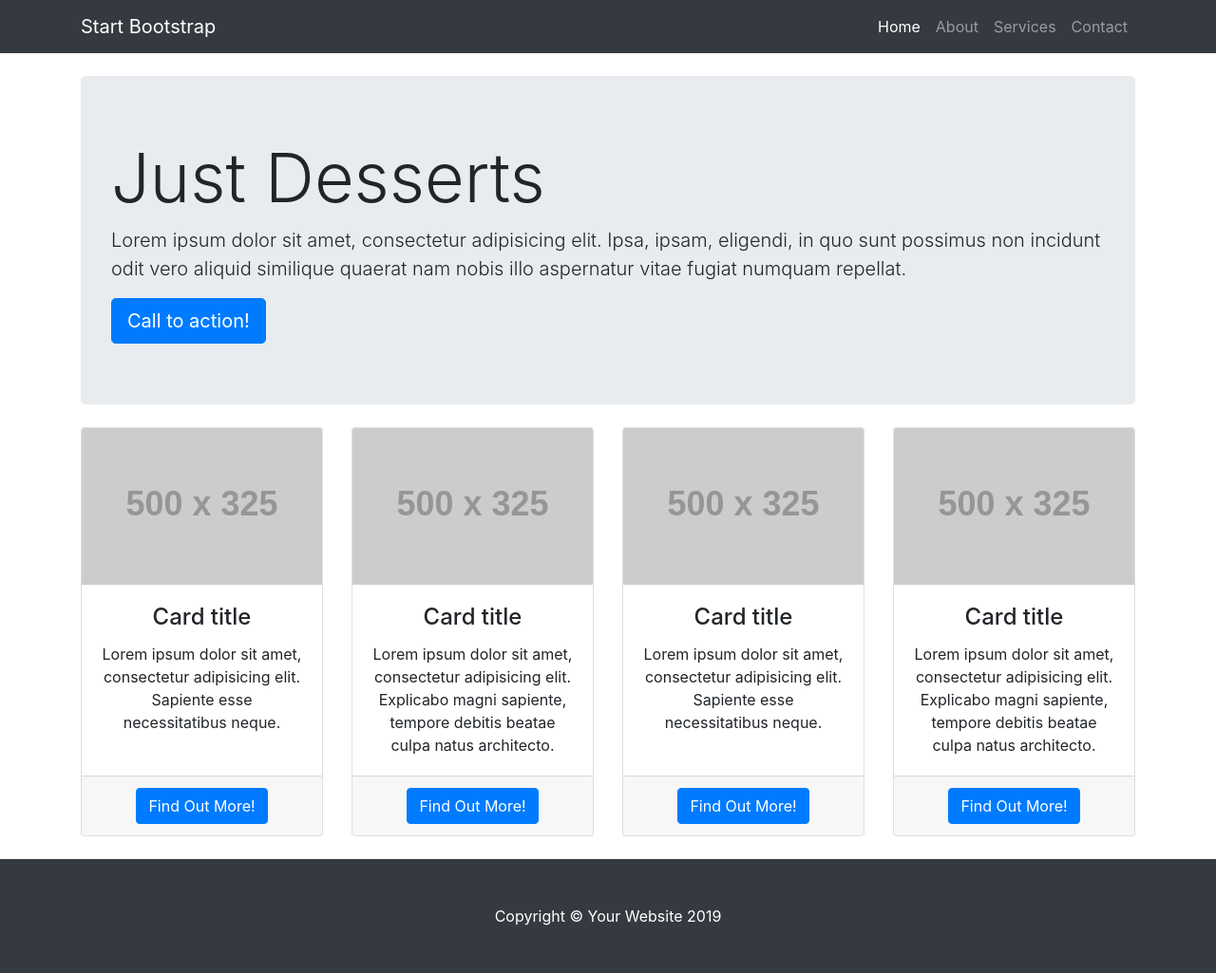
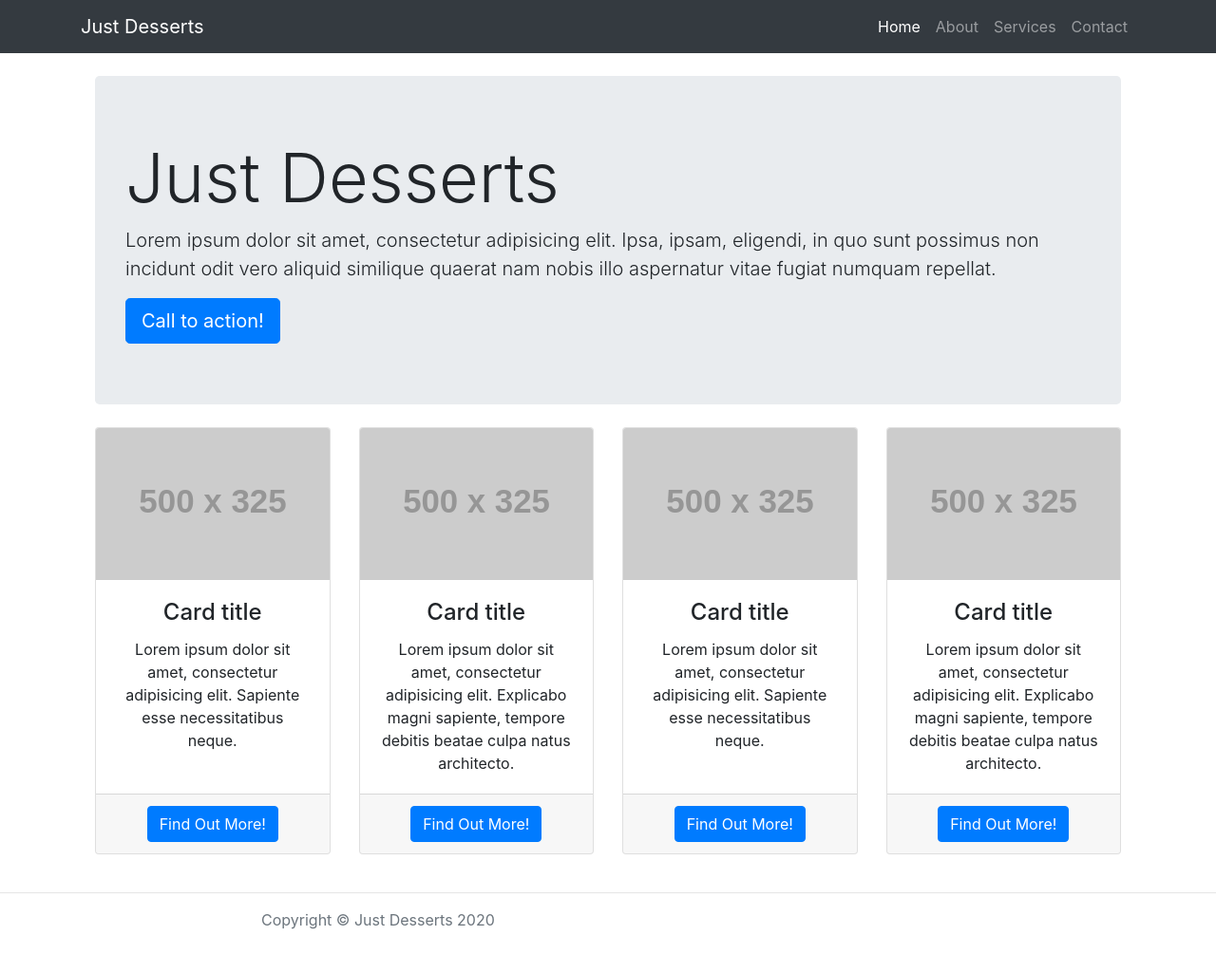
Before and after one commit to pmadden90/ci-milestone3-recipewebsite, a Python web app: template templates/index.html in a window 1280 px wide. Shown: the whole page at 95% size. After the commit the page ends 979 px from the top, so only its background shows below. Run offline with Jinja, Linux system fonts and the light colour scheme; the template is opened without the code that fills it, so the values that code supplies are empty; grey boxes labelled with a size stand in for pictures from a placeholder-image service; some libraries are stand-ins or nearby versions.

Commit message:
Beginning to edit homepage

```diff
--- /dev/null
+++ b/templates/base.html
@@ -0,0 +1,105 @@
+<!DOCTYPE html>
+<html lang="en">
+
+<head>
+
+	<meta charset="utf-8">
+	<meta name="viewport" content="width=device-width, initial-scale=1, shrink-to-fit=no">
+	<meta name="description" content="">
+	<meta name="author" content="">
+
+	<title>Just Desserts<i class="fas fa-cookie"></i></title>
+
+	<!-- Bootstrap core CSS -->
+	<link href="../static/vendor/bootstrap/css/bootstrap.min.css" rel="stylesheet">
+
+	<!-- Custom styles for this template -->
+	<link href="../static/css/heroic-features.css" rel="stylesheet">
+
+	<!-- Font Awesome CDN -->
+	<link href="https://maxcdn.bootstrapcdn.com/font-awesome/4.6.3/css/font-awesome.min.css" rel="stylesheet"
+		integrity="sha384-T8Gy5hrqNKT+hzMclPo118YTQO6cYprQmhrYwIiQ/3axmI1hQomh7Ud2hPOy8SP1" crossorigin="anonymous">
+
+</head>
+
+<body>
+
+	<!-- Navigation -->
+	<nav class="navbar navbar-expand-lg navbar-dark bg-dark fixed-top">
+		<div class="container">
+			<a class="navbar-brand" href="#">Just Desserts<i class="fas fa-cookie"></i></a>
+			<button class="navbar-toggler" type="button" data-toggle="collapse" data-target="#navbarResponsive" aria-controls="navbarResponsive" aria-expanded="false" aria-label="Toggle navigation">
+        <span class="navbar-toggler-icon"></span>
+      </button>
+			<div class="collapse navbar-collapse" id="navbarResponsive">
+				<ul class="navbar-nav ml-auto">
+					<li class="nav-item active">
+						<a class="nav-link" href="#">Home
+							<span class="sr-only">(current)</span>
+						</a>
+					</li>
+					<li class="nav-item">
+						<a class="nav-link" href="#">About</a>
+					</li>
+					<li class="nav-item">
+						<a class="nav-link" href="#">Services</a>
+					</li>
+					<li class="nav-item">
+						<a class="nav-link" href="#">Contact</a>
+					</li>
+				</ul>
+			</div>
+		</div>
+	</nav>
+
+	<!-- Main Content -->
+	<div class="container">
+		{% block content %} {% endblock %}
+	</div>
+
+	<hr>
+
+	<!-- Footer -->
+	<footer>
+		<div class="container">
+			<div class="row">
+				<div class="col-lg-8 col-md-10 mx-auto">
+					<!--<ul class="list-inline text-center">
+						<li class="list-inline-item">
+							<a href="#">
+								<span class="fa-stack fa-lg">
+                    <i class="fa fa-circle fa-stack-2x"></i>
+                    <i class="fa fa-twitter fa-stack-1x fa-inverse"></i>
+                  </span>
+							</a>
+						</li>
+						<li class="list-inline-item">
+							<a href="#">
+								<span class="fa-stack fa-lg">
+                    <i class="fa fa-circle fa-stack-2x"></i>
+                    <i class="fa fa-facebook fa-stack-1x fa-inverse"></i>
+                  </span>
+							</a>
+						</li>
+						<li class="list-inline-item">
+							<a href="#">
+								<span class="fa-stack fa-lg">
+                    <i class="fa fa-circle fa-stack-2x"></i>
+                    <i class="fa fa-github fa-stack-1x fa-inverse"></i>
+                  </span>
+							</a>
+						</li>
+					</ul>-->
+					<p class="copyright text-muted">Copyright &copy; Just Desserts 2020</p>
+				</div>
+			</div>
+		</div>
+	</footer>
+
+	<!-- Bootstrap core JavaScript -->
+	<script src="../static/vendor/jquery/jquery.min.js"></script>
+	<script src="../static/vendor/bootstrap/js/bootstrap.bundle.min.js"></script>
+
+</body>
+
+</html>
--- a/templates/index.html
+++ b/templates/index.html
@@ -1,62 +1,11 @@
-<!DOCTYPE html>
-<html lang="en">
-
-<head>
-
-  <meta charset="utf-8">
-  <meta name="viewport" content="width=device-width, initial-scale=1, shrink-to-fit=no">
-  <meta name="description" content="">
-  <meta name="author" content="">
-
-  <title>Just Desserts<i class="fas fa-ice-cream"></i></title>
-
-  <!-- Bootstrap core CSS -->
-  <link href="../static/vendor/bootstrap/css/bootstrap.min.css" rel="stylesheet">
-
-  <!-- Custom styles for this template -->
-  <link href="../static/css/heroic-features.css" rel="stylesheet">
-
-  <!-- Font Awesome CDN -->
-  <link href="https://stackpath.bootstrapcdn.com/font-awesome/4.7.0/css/font-awesome.min.css" rel="stylesheet" integrity="sha384-wvfXpqpZZVQGK6TAh5PVlGOfQNHSoD2xbE+QkPxCAFlNEevoEH3Sl0sibVcOQVnN" crossorigin="anonymous">
-
-</head>
-
-<body>
-
-  <!-- Navigation -->
-  <nav class="navbar navbar-expand-lg navbar-dark bg-dark fixed-top">
-    <div class="container">
-      <a class="navbar-brand" href="#">Start Bootstrap</a>
-      <button class="navbar-toggler" type="button" data-toggle="collapse" data-target="#navbarResponsive" aria-controls="navbarResponsive" aria-expanded="false" aria-label="Toggle navigation">
-        <span class="navbar-toggler-icon"></span>
-      </button>
-      <div class="collapse navbar-collapse" id="navbarResponsive">
-        <ul class="navbar-nav ml-auto">
-          <li class="nav-item active">
-            <a class="nav-link" href="#">Home
-              <span class="sr-only">(current)</span>
-            </a>
-          </li>
-          <li class="nav-item">
-            <a class="nav-link" href="#">About</a>
-          </li>
-          <li class="nav-item">
-            <a class="nav-link" href="#">Services</a>
-          </li>
-          <li class="nav-item">
-            <a class="nav-link" href="#">Contact</a>
-          </li>
-        </ul>
-      </div>
-    </div>
-  </nav>
+{% extends 'base.html' %} {% block content %}
 
   <!-- Page Content -->
   <div class="container">
 
     <!-- Jumbotron Header -->
     <header class="jumbotron my-4">
-      <h1 class="display-3">Just Desserts<i class="fas fa-ice-cream"></i></h1>
+      <h1 class="display-3">Just Desserts <i class="fas fa-cookie"></i></h1>
       <p class="lead">Lorem ipsum dolor sit amet, consectetur adipisicing elit. Ipsa, ipsam, eligendi, in quo sunt possimus non incidunt odit vero aliquid similique quaerat nam nobis illo aspernatur vitae fugiat numquam repellat.</p>
       <a href="#" class="btn btn-primary btn-lg">Call to action!</a>
     </header>
@@ -122,18 +71,4 @@
   </div>
   <!-- /.container -->
 
-  <!-- Footer -->
-  <footer class="py-5 bg-dark">
-    <div class="container">
-      <p class="m-0 text-center text-white">Copyright &copy; Your Website 2019</p>
-    </div>
-    <!-- /.container -->
-  </footer>
-
-  <!-- Bootstrap core JavaScript -->
-  <script src="../static/vendor/jquery/jquery.min.js"></script>
-  <script src="../static/vendor/bootstrap/js/bootstrap.bundle.min.js"></script>
-
-</body>
-
-</html>
+  {% endblock %}
```
